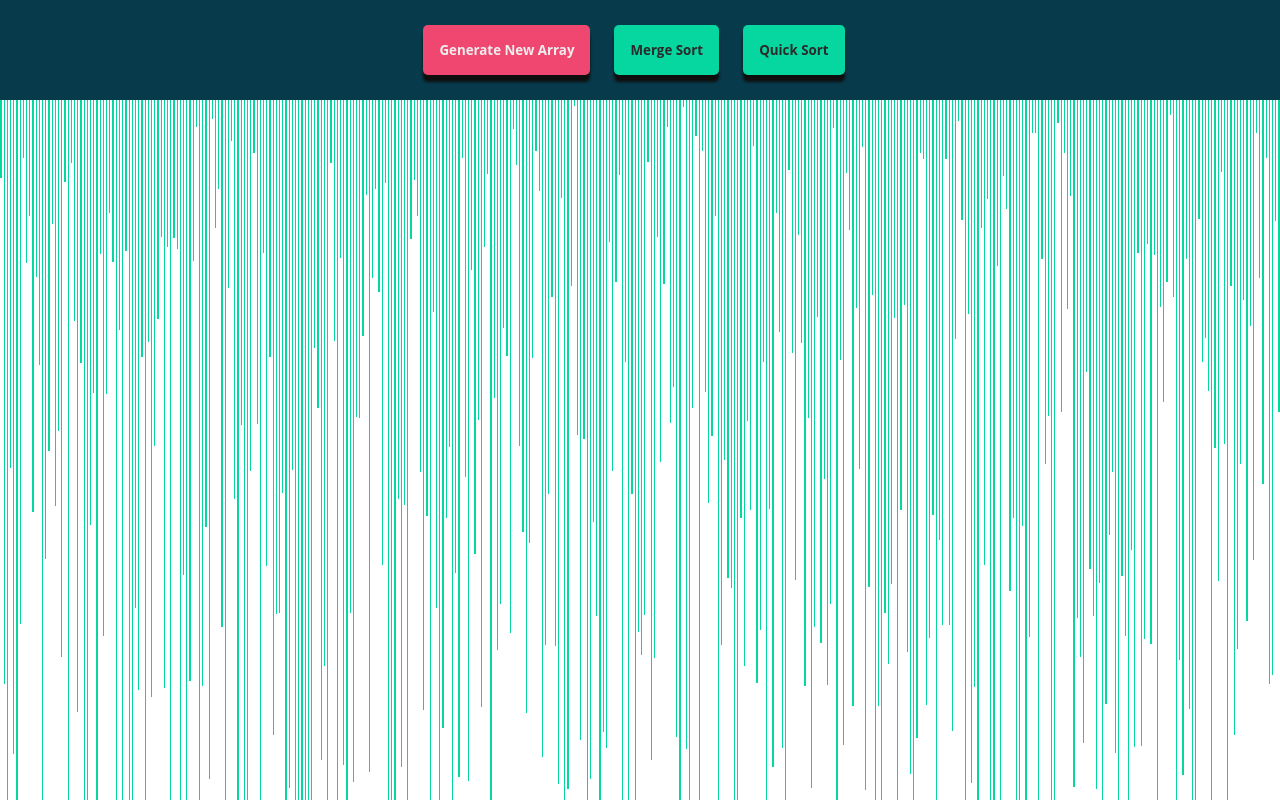
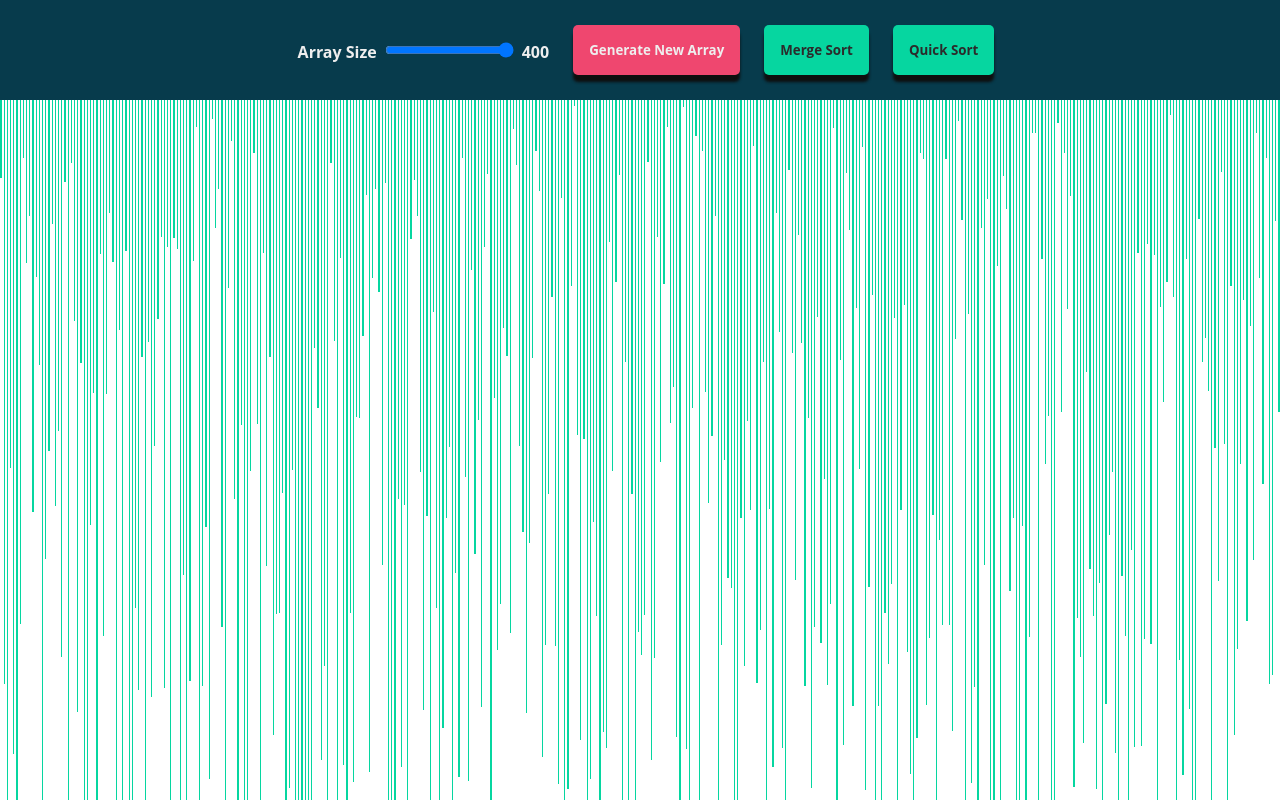
Before and after one commit to ryanmoedev/sorting-visualizer, a React (Create React App) app: page / in a window 1280 px wide. Built offline with nearby package versions, Linux system fonts and the light colour scheme.

Commit message:
Add input range for number of bars

```diff
--- a/src/SortingAlgorithms/QuickSort.js
+++ b/src/SortingAlgorithms/QuickSort.js
@@ -4,9 +4,7 @@ export function getQuickSortAnimations(array) {
   return animations;
 }
 function quickSort(array, animations) {
-  console.log("ORIGINAL ARRAY:", array);
   quickSortHelper(array, 0, array.length - 1, animations);
-  console.log("SORTED ARRAY:", array);
   return array;
 }
 
--- /dev/null
+++ b/src/SortingVisualizer/BarRange.js
@@ -0,0 +1,33 @@
+import { useState, useEffect } from "react";
+
+const BarRange = ({ defaultBars, handleNewBars }) => {
+  const [numBars, setNumBars] = useState(defaultBars);
+
+  useEffect(() => {
+    const input = document.getElementById("num-bars");
+    input.value = 400;
+  }, []);
+
+  const handleBarChange = (event) => {
+    setNumBars(event.target.value);
+    handleNewBars(numBars);
+  };
+
+  return (
+    <>
+      <label>Array Size</label>
+      <input
+        type="range"
+        id="num-bars"
+        name="num-bars"
+        min="5"
+        max="400"
+        onChange={handleBarChange}
+        onMouseUp={handleBarChange}
+      />
+      <label>{numBars}</label>
+    </>
+  );
+};
+
+export default BarRange;
--- a/src/SortingVisualizer/SortingVisualizer.css
+++ b/src/SortingVisualizer/SortingVisualizer.css
@@ -17,6 +17,8 @@ body {
 .control-banner {
   min-height: 100px;
   background-color: #073b4c;
+  display: flex;
+  justify-content: center;
 }
 .array-ctr {
   width: 100%;
@@ -74,3 +76,17 @@ body {
 #generate-array-btn:hover {
   background-color: #118ab2;
 }
+
+#bar-slider {
+  margin: auto 1.5rem;
+}
+
+#bar-slider input {
+  margin: 0.5rem;
+}
+
+#bar-slider label {
+  color: #eeeeee;
+  font-family: "Open Sans", sans-serif;
+  font-weight: bold;
+}
--- a/src/SortingVisualizer/SortingVisualizer.js
+++ b/src/SortingVisualizer/SortingVisualizer.js
@@ -1,4 +1,5 @@
 import React, { useState } from "react";
+import BarRange from "./BarRange";
 import "./SortingVisualizer.css";
 import { getMergeSortAnimations } from "../SortingAlgorithms/MergeSort";
 import { getQuickSortAnimations } from "../SortingAlgorithms/QuickSort";
@@ -8,7 +9,7 @@ import { getQuickSortAnimations } from "../SortingAlgorithms/QuickSort";
 const ANIMATION_SPEED_MS = 2;
 
 // Change this value for the number of bars (value) in the array.
-const NUMBER_OF_ARRAY_BARS = 400;
+const INIT_NUMBER_OF_ARRAY_BARS = 400;
 
 // This is the main color of the array bars.
 const INITIAL_COLOR = "#06d6a0";
@@ -27,7 +28,7 @@ const SortingVisualizer = () => {
 
   const resetArray = () => {
     const arr = [];
-    for (let i = 0; i < NUMBER_OF_ARRAY_BARS; i++) {
+    for (let i = 0; i < numArrayBars; i++) {
       arr.push(randomIntFromInterval(5, 900));
     }
     return arr;
@@ -39,8 +40,14 @@ const SortingVisualizer = () => {
     const arrayBars = document.getElementsByClassName("array-bar");
     for (const bar of arrayBars) {
       bar.style.backgroundColor = INITIAL_COLOR;
+      bar.style.width = `${1200 / numArrayBars - 1}px`;
     }
     setArray(newArr);
+  };
+
+  const handleNewBars = (numBars) => {
+    setNumArrayBars(numBars);
+    handleGenerateNewArray();
   };
 
   const mergeSort = () => {
@@ -72,7 +79,6 @@ const SortingVisualizer = () => {
     let prevPivotIdx = 0;
     let prevLRIdx = 0;
     for (let i = 0; i < animations.length; i++) {
-      //   console.log(animations[i]);
       const arrayBars = document.getElementsByClassName("array-bar");
 
       if (animations[i].type === "swap") {
@@ -109,12 +115,16 @@ const SortingVisualizer = () => {
   };
 
   //STATES
+  const [numArrayBars, setNumArrayBars] = useState(INIT_NUMBER_OF_ARRAY_BARS);
   const [array, setArray] = useState(resetArray());
   //   const { winWidth, winHeight } = useWindowDimensions(); //unused for now.
   return (
     <>
       <div className="app-ctr">
         <div className="control-banner">
+          <div id="bar-slider">
+            <BarRange defaultBars={INIT_NUMBER_OF_ARRAY_BARS} handleNewBars={handleNewBars} />
+          </div>
           <div className="button-ctr">
             <button
               id="generate-array-btn"
```
